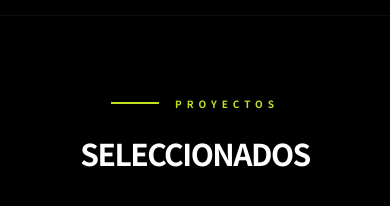
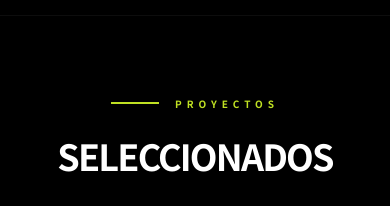
Before and after one commit to martinmagarinios-sudo/nexofilm-web, a React (Vite) app: page / in a window 390 px wide. Shown: the part 2420-2626 px from the top of the page. Built offline with nearby package versions, Linux system fonts and the light colour scheme.

Commit message:
Igualar tamaño de título Seleccionados con otros títulos en mobile

```diff
--- a/components/Portfolio.tsx
+++ b/components/Portfolio.tsx
@@ -21,7 +21,7 @@ const Portfolio: React.FC = () => {
               <span className="w-12 h-[2px] bg-nexo-lime"></span>
               <span className="text-[10px] uppercase tracking-[0.5em] text-nexo-lime font-bold">Proyectos</span>
             </div>
-            <h2 className="text-3xl md:text-7xl font-bold uppercase tracking-tighter">Seleccionados</h2>
+            <h2 className="text-4xl md:text-7xl font-bold uppercase tracking-tighter">Seleccionados</h2>
           </div>
           <p className="text-zinc-500 max-w-sm text-sm font-light leading-relaxed mb-4 text-center md:text-left">
             Cada fotograma es una conexión única. Explorá nuestra curaduría de trabajos sincronizados desde Behance.
```
